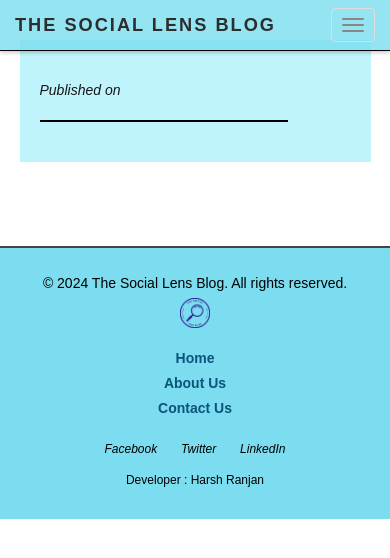
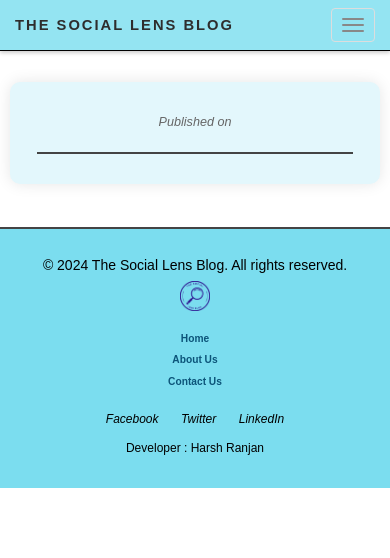
Before and after one commit to Harsh-git98/sociallensblog, a Node server app: template views/post.ejs in a window 390 px wide. Shown: the top 558 px of the page. Run offline with Node 20, Linux system fonts and the light colour scheme; the template is opened without the code that fills it, so the values that code supplies are empty; some libraries are stand-ins or nearby versions.

Commit message:
updating post.ejs

```diff
--- a/views/post.ejs
+++ b/views/post.ejs
@@ -1,32 +1,84 @@
 <%- include("partials/header") %>
 
 <style>
-    .post-main{
-        width: 90vw;
-        margin: 0 auto;
-        background-color: #b2f2fdce;
+    .post-main {
+        max-width: 1000px;
+        margin: 5vh auto;
+        background-color: #e3f7fc;
         padding: 20px;
-        margin-bottom: 10vh;
+        border-radius: 10px;
+        box-shadow: 0 0 15px rgba(0, 0, 0, 0.1);
+    }
 
+    h1 {
+        font-size: 2.5em;
+        color: #333;
+        margin-bottom: 10px;
+        text-align: center;
+    }
 
+    p em {
+        display: block;
+        font-size: 1em;
+        color: #666;
+        text-align: center;
+        margin-bottom: 20px;
     }
+
     hr {
-    background-color: black; /* Sets the color of the hr */
-    height: 2px; /* Sets the thickness of the hr */
-    border: none; /* Removes any default borders */
-    width: 80%; /* Sets the horizontal length */
-    margin: 20px 0; /* Adds vertical spacing around the hr */
-}
+        background-color: #444;
+        height: 2px;
+        border: none;
+        width: 80%;
+        margin: 20px auto;
+    }
 
+    div {
+        font-size: 1.2em;
+        line-height: 1.6;
+        color: #555;
+    }
+
+    @media (max-width: 768px) {
+        .post-main {
+            width: 95%;
+            padding: 15px;
+        }
+
+        h1 {
+            font-size: 2em;
+        }
+
+        div {
+            font-size: 1em;
+        }
+
+        hr {
+            width: 90%;
+        }
+    }
+
+    @media (max-width: 480px) {
+        .post-main {
+            padding: 10px;
+        }
+
+        h1 {
+            font-size: 1.8em;
+        }
+
+        div {
+            font-size: 0.9em;
+        }
+    }
 </style>
 
 <div class="post-main">
-<h1><%= title %></h1>
+    <h1><%= title %></h1>
 
-<p><em>Published on <%= date %></em></p>
-<hr>
-<div><%- content %></div>
+    <p><em>Published on <%= date %></em></p>
+    <hr>
+    <div><%- content %></div>
 </div>
 
-
 <%- include("partials/footer") %>
```
